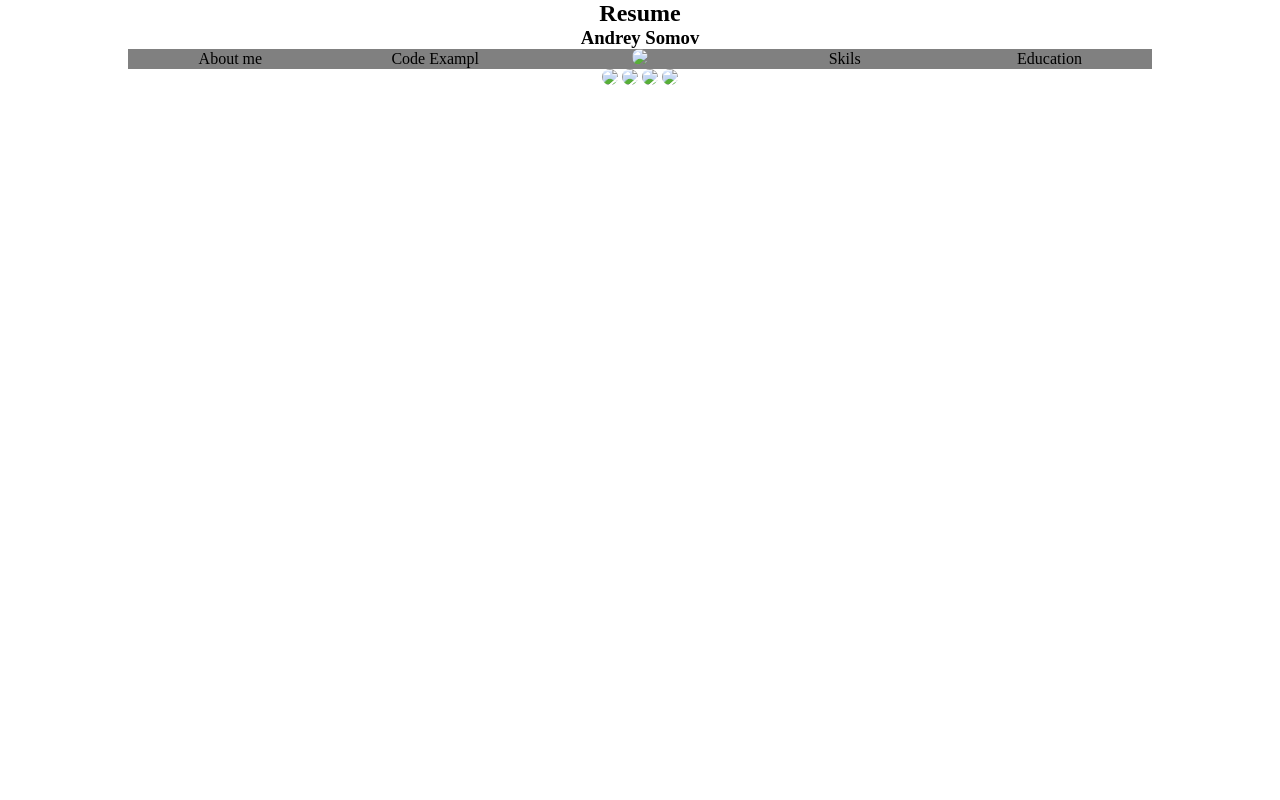
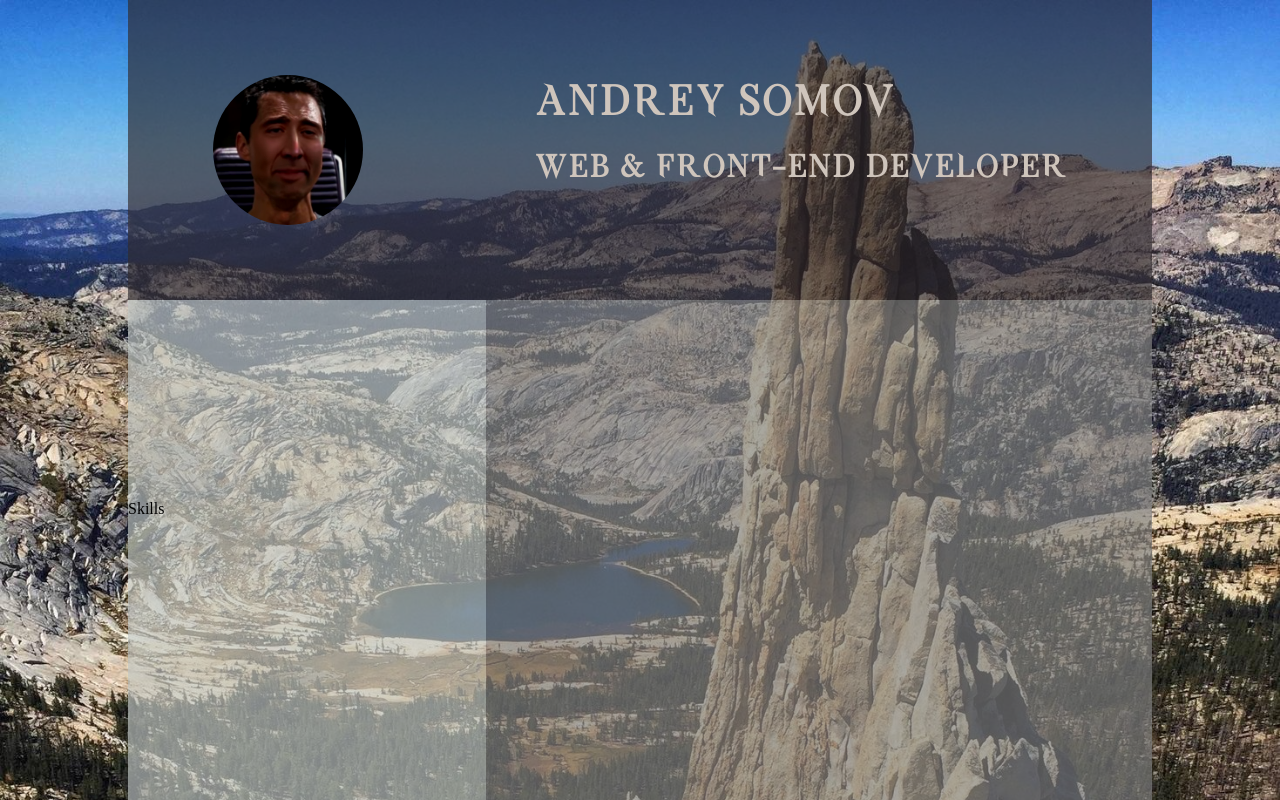
Before and after one commit to AndreySomov/rsschool-2019Q1-cv, a plain HTML site: page index.html in a window 1280 px wide. Shown: the top 800 px of the page. Drawn offline with Linux system fonts and the light colour scheme.

Commit message:
feat: add colors and backgrounds

```diff
--- a/index.html
+++ b/index.html
@@ -4,29 +4,57 @@
 <head>
   <meta charset="utf-8">
   <link rel="stylesheet" type="text/css" href="styles.css">
-  <title>Hexal</title>
+  <title>Resume</title>
 </head>
 
 <body>
 	<div class="grid">
+
 		<header>
-			<nav class="nav">
-				<h2>Resume</h1>
-				<h3>Andrey Somov</h3>
-				<ul>
-					<li>About me</li>
-					<li>Code Exampl</li>
-					<li><img src="assets/imgs/1.png"></li>
-					<li>Skils</li>
-					<li>Education</li>
-				</ul>
-				<div>
-					<img class="git" src="assets/imgs/github.png">
-					<img class="git" src="assets/imgs/skype.png">
-					<img class="git" src="assets/imgs/vk.jpg">
-					<img class="git" src="assets/imgs/gmail.png">
+			 <div class="img"><img src="assets/imgs/nikolas.png" alt=""></div>
+			 <div class="title">
+				<h1>Andrey Somov</h1><br>
+				<h2>Web & Front-end Developer</h2>
+			 </div>
+		</header>
+
+		<main>
+			<section class="about">
+
+				<div class="left"></div>
+				<div class="right"></div>
+
+			</section>
+
+			<section class="skills">
+
+				<div class="left">
+					<span>Skills</span>
 				</div>
-			</nav>
-		</header>
+				<div class="right">
+					<div></div>
+				</div>
+
+			</section>
+
+			<section class="portfolio">
+
+				<div class="left"></div>
+				<div class="right"></div>
+
+			</section>
+
+			<section class="contacts">
+
+				<div class="left"></div>
+				<div class="right"></div>
+
+			</section>
+
+		</main>
+
+		<footer>
+
+		</footer>
 	</div>
 </body>
--- a/styles.css
+++ b/styles.css
@@ -3,42 +3,72 @@
 	padding: 0;
 }
 
-.grid{
-	width: 1024px;
-	height: 1230px;
-	display: grid;
-	grid-template: 200px 1000px / minmax(20px, 1024px);
+@font-face {
+    font-family: 'Exodus';
+    src: url(assets/fonts/Exodus-PersonalUse-Sharpen.otf) format('truetype');
+}
+
+
+body{
+  background: url(assets/imgs/4.jpg) no-repeat;
+  background-size: cover;
+
+}
+
+header{
+	height: 300px;
+	max-width: 1024px;
+	background-color: #312b2faa;
+	margin: auto;
+	display: flex;
+	justify-content: space-around;
+	align-items: center;
+}
+
+.img{
+	height: 150px;
+}
+
+
+.title{
+ 	height: 150px;
+ 	color: #cfc5bc;
+ 	font-family: 'Exodus';
+ 	font-size: 20px;
+}
+header img{
+	width: 150px;
+	border-radius: 100%;
+
+}
+
+main{
+	height: 800px;
+	max-width: 1024px;
 	margin: auto;
 }
 
-header{
-	grid-area: 1 / 1 / span 1 / span 1;
-}
-
-.nav{
-	text-align: center;
-	margin: auto;
-}
-
-ul {
-
-	display: flex;
-	list-style-type: none;
-	text-align: center;
-	background-color: gray;
-}
-
-li{
-	width: 100px;
-	margin: auto;
-}
-
-img{
-	width: 120px;
-	border-radius: 60px 60px;
+.left{
+	background-color: #c2c8c5aa;
+	height: 200px;
+	width: 35%;
 
 }
 
-.git{
-	width: 30px;
+.right{
+	background-color: #808080aa;
+	width: 65%;
+	height: 200px;
 }
+
+section{
+	display: flex;
+}
+
+
+footer{
+	height: 100px;
+	max-width: 1024px;
+	background-color: #312b2faa;
+	margin: auto;
+}
```
Also changed, not shown: assets/fonts/Exodus-PersonalUse-Sharpen.otf (added), assets/imgs/1.jpg (added), assets/imgs/3.jpg (added), assets/imgs/4.jpg (added), assets/imgs/7.jpg (added), assets/imgs/nikolas.png (added).
